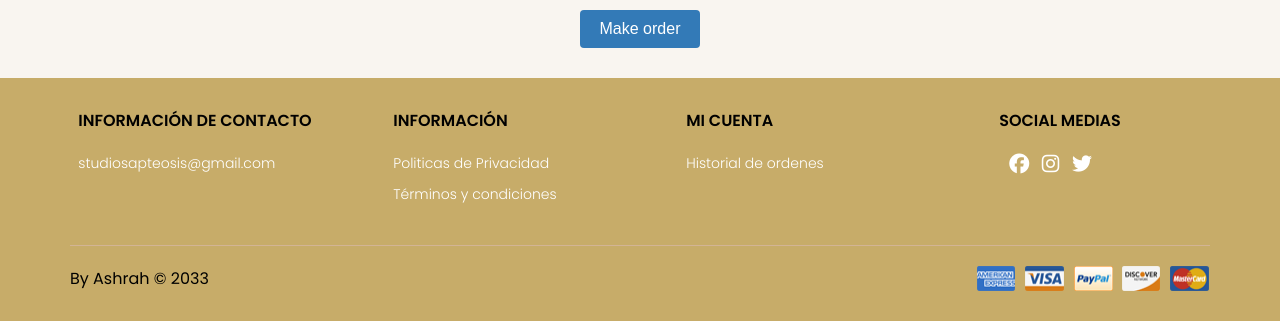
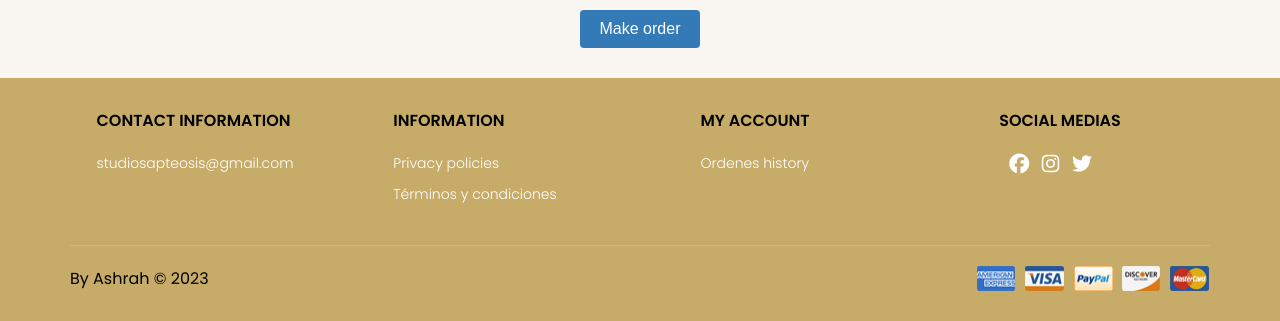
Before and after one commit to Ashrahx/Brekki-project, a PHP site: page /main.php in a window 1280 px wide. Shown: the part 2988-3309 px from the top of the page. Run offline with PHP 8.4, Linux system fonts and the light colour scheme; the visitor is signed in with stand-in values (Sample User, id 1); some libraries are stand-ins or nearby versions.

Commit message:
languague and submit

```diff
--- a/main.php
+++ b/main.php
@@ -636,25 +636,25 @@ if (!isset($_SESSION['username'])) {
 		<div class="container container-footer">
 			<div class="menu-footer">
 				<div class="contact-info">
-					<p class="title-footer">Información de Contacto</p>
+					<p class="title-footer">Contact information</p>
 					<ul>
 						<a href="mailto:studiosapteosis@gmail.com">studiosapteosis@gmail.com</a>
 					</ul>
 				</div>
 
 				<div class="information">
-					<p class="title-footer">Información</p>
+					<p class="title-footer">Information</p>
 					<ul>
-						<li><a href="#">Politicas de Privacidad</a></li>
+						<li><a href="#">Privacy policies</a></li>
 						<li><a href="./login/terms.html">Términos y condiciones</a></li>
 					</ul>
 				</div>
 
 				<div class="my-account">
-					<p class="title-footer">Mi cuenta</p>
+					<p class="title-footer">My account</p>
 
 					<ul>
-						<li><a href="#">Historial de ordenes</a></li>
+						<li><a href="#">Ordenes history</a></li>
 					</ul>
 				</div>
 
@@ -668,12 +668,12 @@ if (!isset($_SESSION['username'])) {
 			</div>
 
 			<div class="copyright">
-				<p>By Ashrah &copy; 2033</p>
+				<p>By Ashrah &copy; 2023</p>
 
 				<img src="img/payment.png" alt="Pagos" />
 			</div>
 		</div>
 	</footer>
 </body>
-<script src="./script.js"></script>
+<script src="./main.js"></script>
 </html>
```
Also changed, not shown: javascript/main.js (renamed from script.js).
